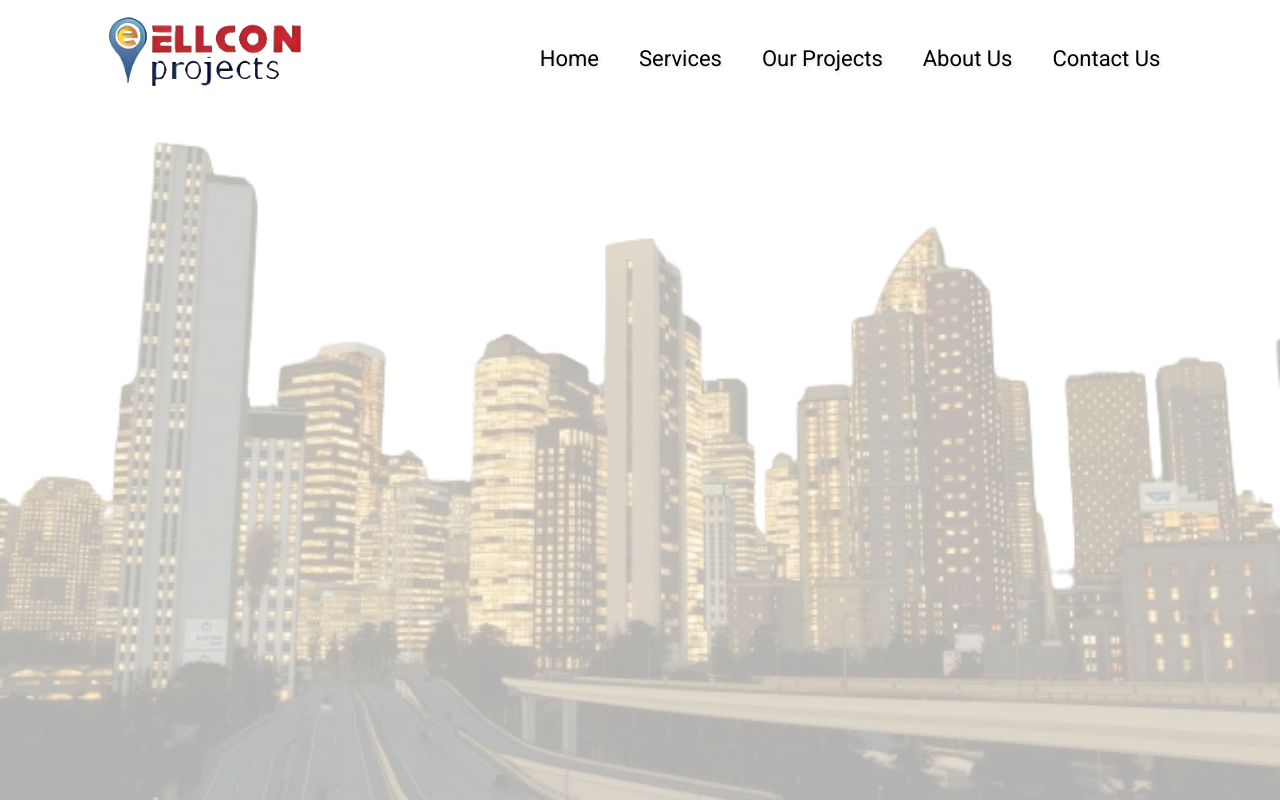
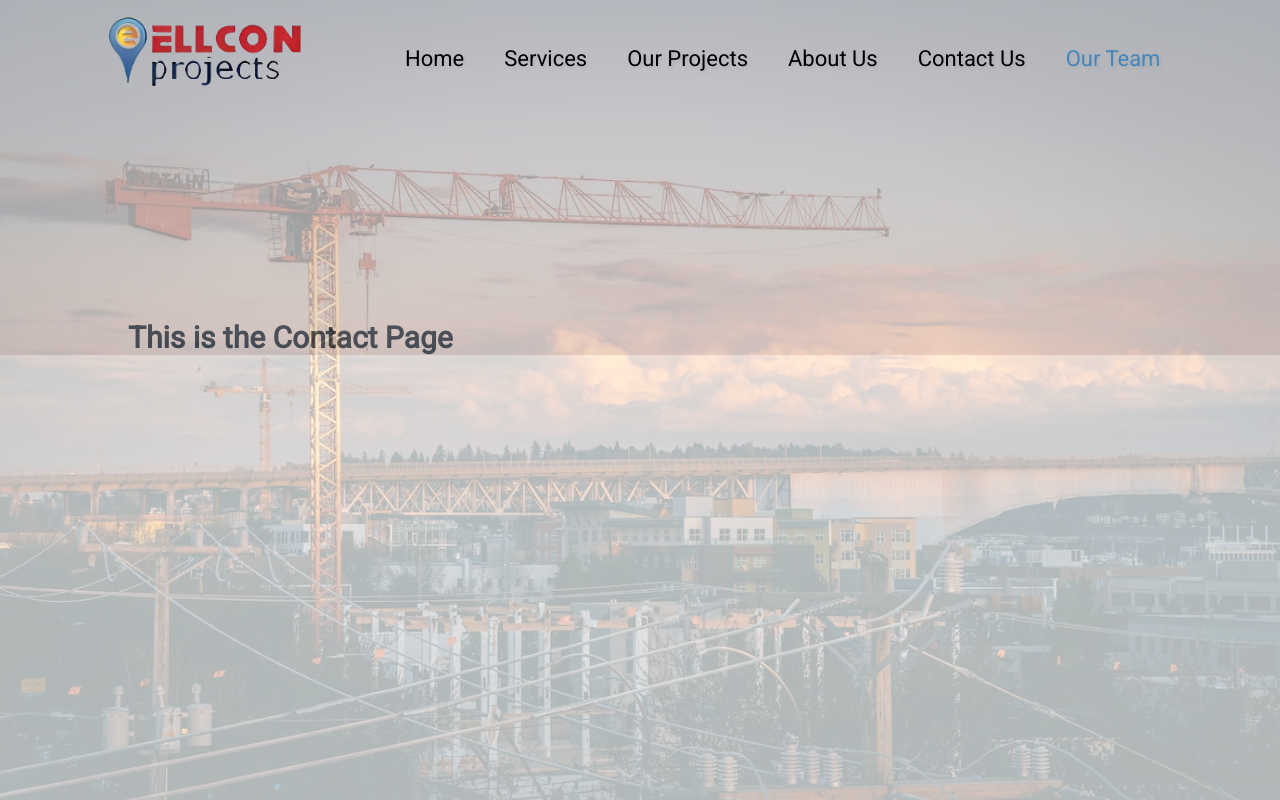
Before and after one commit to Sahil2315/Ellcon-Website, a React (Vite) app: page /ourteam in a window 1280 px wide. Built offline with nearby package versions, Linux system fonts and the light colour scheme.

Commit message:
Background Change

```diff
--- a/src/App.css
+++ b/src/App.css
@@ -107,9 +107,9 @@
 }
 
 .LPBD{
-  background-image: url('./assets/LPBD.png');
+  background-image: url('./assets/crane.png');
   width: 100%;
-  height: calc(100vh - 100px);
+  height: 100vh;
   z-index: 0;
   position: fixed;
   bottom: 0;
--- a/src/App.jsx
+++ b/src/App.jsx
@@ -8,6 +8,7 @@ import Projects from './Projects'
 import About from './About'
 import Contact from './Contact'
 import Loader from './Loader'
+import OurTeam from './OurTeam'
 import './App.css'
 import { Routes, Route } from 'react-router-dom'
 
@@ -32,6 +33,7 @@ function App() {
         <Route path='/projects' element = {<Projects/>}/>
         <Route path='/aboutus' element = {<About/>}/>
         <Route path='/contact' element = {<Contact/>}/>
+        <Route path='/ourteam' element = {<OurTeam/>}/>
       </Routes>
     </>
   )
--- a/src/Navbar.jsx
+++ b/src/Navbar.jsx
@@ -60,6 +60,7 @@ function Navbar(){
                 <NavLink className={ ({isActive}) => isActive ? activeLinkStyling : normalLinkStyling } to="/projects">Our Projects</NavLink>
                 <NavLink className={ ({isActive}) => isActive ? activeLinkStyling : normalLinkStyling } to="/aboutus">About Us</NavLink>
                 <NavLink className={ ({isActive}) => isActive ? activeLinkStyling : normalLinkStyling } to="/contact">Contact Us</NavLink>
+                <NavLink className={ ({isActive}) => isActive ? activeLinkStyling : normalLinkStyling } to="/ourteam">Our Team</NavLink>
             </div>
             <div ref={navBtnRef} onClick={ btnpress } id="navbtn">
                 <div id="nbline1"></div>
--- /dev/null
+++ b/src/OurTeam.jsx
@@ -0,0 +1,9 @@
+import "./index.css"
+
+function OurTeam(){
+    return(
+        <div className="MainDisplay">This is the Contact Page</div>
+    )
+}
+
+export default OurTeam
```
Also changed, not shown: src/assets/crane.png (added), src/assets/skylines.jpg (added).
